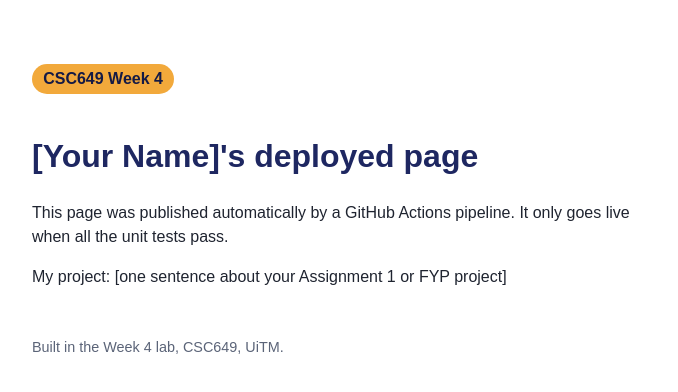
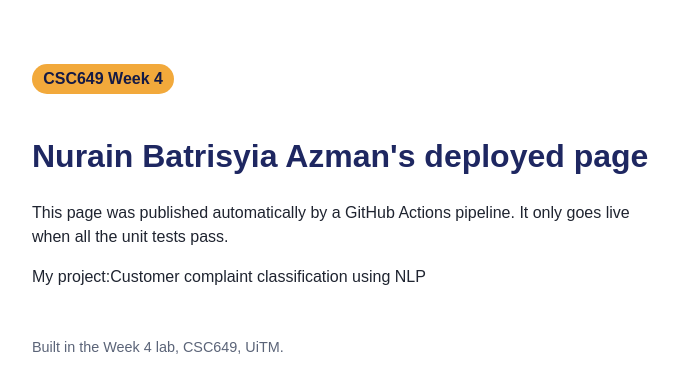
Before and after one commit to nurain29/csc649-week4-lab, a plain HTML site: page site/index.html in a window 1280 px wide. Shown: the whole page, without its empty margins (288-966 px from the left). Drawn offline with Linux system fonts and the light colour scheme.

Commit message:
Deploy site with GitHub Pages

```diff
--- a/site/index.html
+++ b/site/index.html
@@ -13,10 +13,11 @@
 </head>
 <body>
   <p class="badge">CSC649 Week 4</p>
-  <h1>[Your Name]'s deployed page</h1>
+  <h1>Nurain Batrisyia Azman's deployed page</h1>
   <p>This page was published automatically by a GitHub Actions pipeline.
      It only goes live when all the unit tests pass.</p>
-  <p>My project: [one sentence about your Assignment 1 or FYP project]</p>
+  <p>My project:Customer complaint classification using NLP
+  </p>
   <footer>Built in the Week 4 lab, CSC649, UiTM.</footer>
 </body>
 </html>
```
Also changed, not shown: 1 other file.
